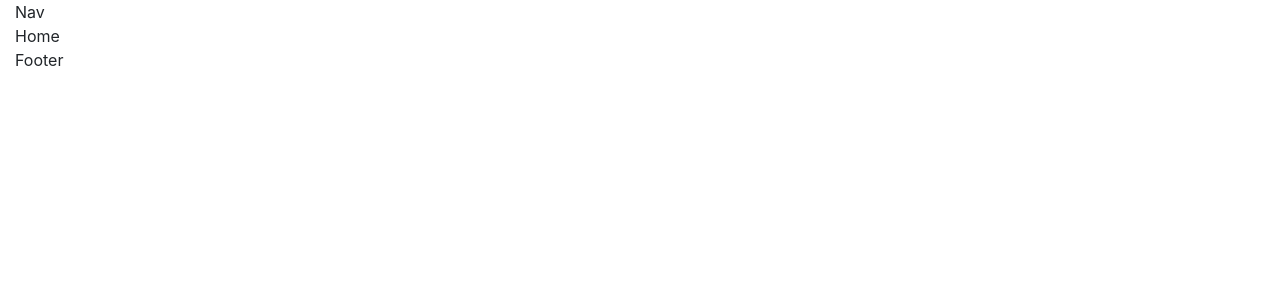
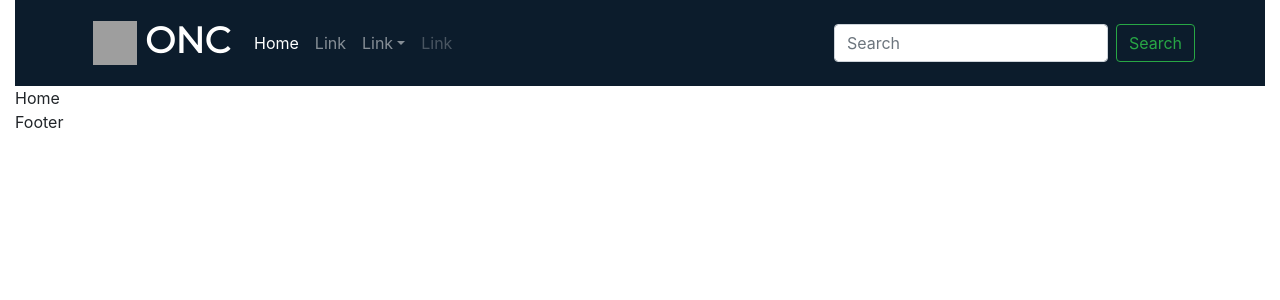
Before and after one commit to sajesunlock/network, a React (Create React App) app: page / in a window 1280 px wide. Shown: the top 300 px of the page. Built offline with nearby package versions, Linux system fonts and the light colour scheme; grey boxes are pictures that could not be loaded.

Commit message:
add navbar

```diff
--- a/public/index.html
+++ b/public/index.html
@@ -15,19 +15,15 @@
       user's mobile device or desktop. See https://developers.google.com/web/fundamentals/web-app-manifest/
     -->
     <link rel="manifest" href="%PUBLIC_URL%/manifest.json" />
-    <link rel="stylesheet" href="https://cdn.jsdelivr.net/npm/bootstrap@4.6.2/dist/css/bootstrap.min.css"
-          integrity="sha384-xOolHFLEh07PJGoPkLv1IbcEPTNtaed2xpHsD9ESMhqIYd0nLMwNLD69Npy4HI+N"
-          crossorigin="anonymous">
+    <link rel="stylesheet" href="https://stackpath.bootstrapcdn.com/bootstrap/4.5.2/css/bootstrap.min.css" integrity="sha384-JcKb8q3iqJ61gNV9KGb8thSsNjpSL0n8PARn9HuZOnIxN0hoP+VmmDGMN5t9UJ0Z" crossorigin="anonymous">
 
-    <script src="https://cdn.jsdelivr.net/npm/jquery@3.5.1/dist/jquery.slim.min.js"
-     integrity="sha384-DfXdz2htPH0lsSSs5nCTpuj/zy4C+OGpamoFVy38MVBnE+IbbVYUew+OrCXaRkfj"
-    crossorigin="anonymous"></script>
-    <script src="https://cdn.jsdelivr.net/npm/popper.js@1.16.1/dist/umd/popper.min.js"
-      integrity="sha384-9/reFTGAW83EW2RDu2S0VKaIzap3H66lZH81PoYlFhbGU+6BZp6G7niu735Sk7lN"
-      crossorigin="anonymous"></script>
-    <script src="https://cdn.jsdelivr.net/npm/bootstrap@4.6.2/dist/js/bootstrap.min.js"
-       integrity="sha384-+sLIOodYLS7CIrQpBjl+C7nPvqq+FbNUBDunl/OZv93DB7Ln/533i8e/mZXLi/P+"
-       crossorigin="anonymous"></script>
+    <script src="https://cdn.jsdelivr.net/npm/jquery@3.5.1/dist/jquery.slim.min.js" integrity="sha384-DfXdz2htPH0lsSSs5nCTpuj/zy4C+OGpamoFVy38MVBnE+IbbVYUew+OrCXaRkfj" crossorigin="anonymous"></script>
+    <script src="https://cdn.jsdelivr.net/npm/popper.js@1.16.1/dist/umd/popper.min.js" integrity="sha384-9/reFTGAW83EW2RDu2S0VKaIzap3H66lZH81PoYlFhbGU+6BZp6G7niu735Sk7lN" crossorigin="anonymous"></script>
+    <script src="https://cdn.jsdelivr.net/npm/bootstrap@4.6.2/dist/js/bootstrap.min.js" integrity="sha384-+sLIOodYLS7CIrQpBjl+C7nPvqq+FbNUBDunl/OZv93DB7Ln/533i8e/mZXLi/P+" crossorigin="anonymous"></script>
+    <link rel="stylesheet" href="https://stackpath.bootstrapcdn.com/font-awesome/4.7.0/css/font-awesome.min.css">
+
+    <link rel="preconnect" href="https://fonts.gstatic.com">
+    <link href="https://fonts.googleapis.com/css2?family=Montserrat" rel="stylesheet">
     <!--
       Notice the use of %PUBLIC_URL% in the tags above.
       It will be replaced with the URL of the `public` folder during the build.
--- a/src/layouts/Nav/Nav.jsx
+++ b/src/layouts/Nav/Nav.jsx
@@ -1,7 +1,54 @@
-import React from "react";
+/* eslint-disable jsx-a11y/anchor-is-valid */
+import React, { useState, useEffect } from "react";
+import { Helmet } from "react-helmet";
+import { Link, useNavigate } from "react-router-dom";
+import { useTranslation, Trans } from "react-i18next";
 
-export default function Nav() {
-  return (
-    <div>Nav</div>
-  );
+import "./nav.css";
+
+function Navbar() {
+  const { t, i18n } = useTranslation();
+
+    return (
+        <nav className="navbar navbar-expand-lg navbar-dark navBg">
+            <div className="container">
+            <a className="navbar-brand" href="#">
+                <img src="https://cdn-icons-png.flaticon.com/512/4350/4350908.png" width="60" height="60" className="d-inline-block align-top p-2 text-light" alt="" />
+                ONC
+            </a>
+            <button className="navbar-toggler" type="button" data-toggle="collapse" data-target="#navbarScroll" aria-controls="navbarScroll" aria-expanded="false" aria-label="Toggle navigation">
+              <span className="navbar-toggler-icon" />
+            </button>
+            <div className="collapse navbar-collapse" id="navbarScroll">
+              <ul className="navbar-nav mr-auto my-2 my-lg-0 navbar-nav-scroll" style={{ maxHeight: 100 }}>
+                <li className="nav-item active">
+                  <a className="nav-link" href="#">Home <span className="sr-only">(current)</span></a>
+                </li>
+                <li className="nav-item">
+                  <a className="nav-link" href="#">Link</a>
+                </li>
+                <li className="nav-item dropdown">
+                  <a className="nav-link dropdown-toggle" href="#" role="button" data-toggle="dropdown" aria-expanded="false">
+                    Link
+                  </a>
+                  <ul className="dropdown-menu">
+                    <li><a className="dropdown-item" href="#">Action</a></li>
+                        <li><a className="dropdown-item" href="#">Another action</a></li>
+              <li><hr className="dropdown-divider" /></li>
+              <li><a className="dropdown-item" href="#">Something else here</a></li>
+                  </ul>
+                </li>
+                    <li className="nav-item">
+                      <a className="nav-link disabled">Link</a>
+                    </li>
+              </ul>
+            <form className="d-flex">
+              <input className="form-control mr-2" type="search" placeholder="Search" aria-label="Search" />
+              <button className="btn btn-outline-success" type="submit">Search</button>
+            </form>
+            </div>
+            </div>
+        </nav>
+    );
 }
+export default Navbar;
--- /dev/null
+++ b/src/layouts/Nav/nav.css
@@ -0,0 +1,8 @@
+.navBg{
+    background-color: #0c1c2c;
+}
+.navbar-brand {
+    font-family: "Montserrat", sans-serif;
+    font-size: 36px;
+    font-weight: 900;
+  }
```
Also changed, not shown: 1 other file (tests, documents, lock files or other folders).
